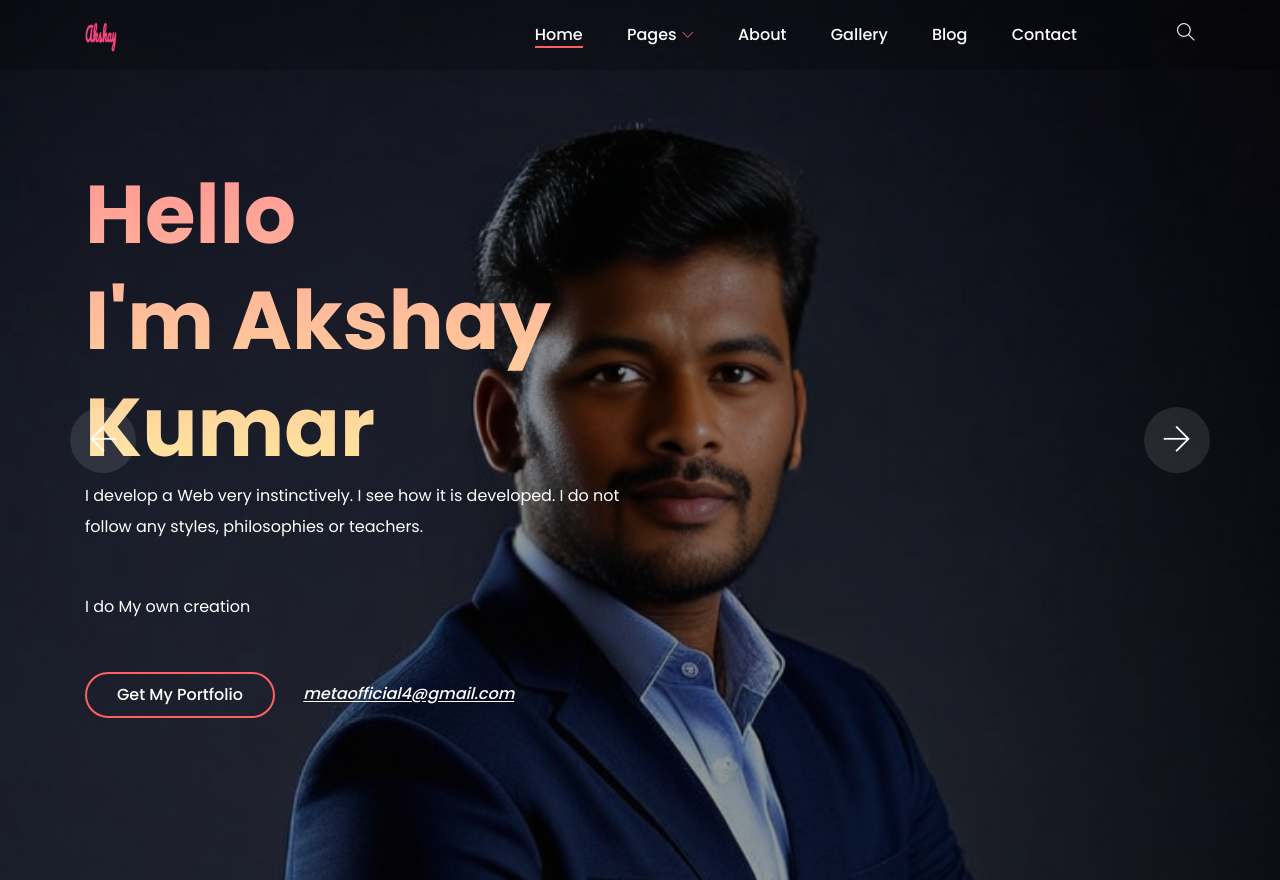
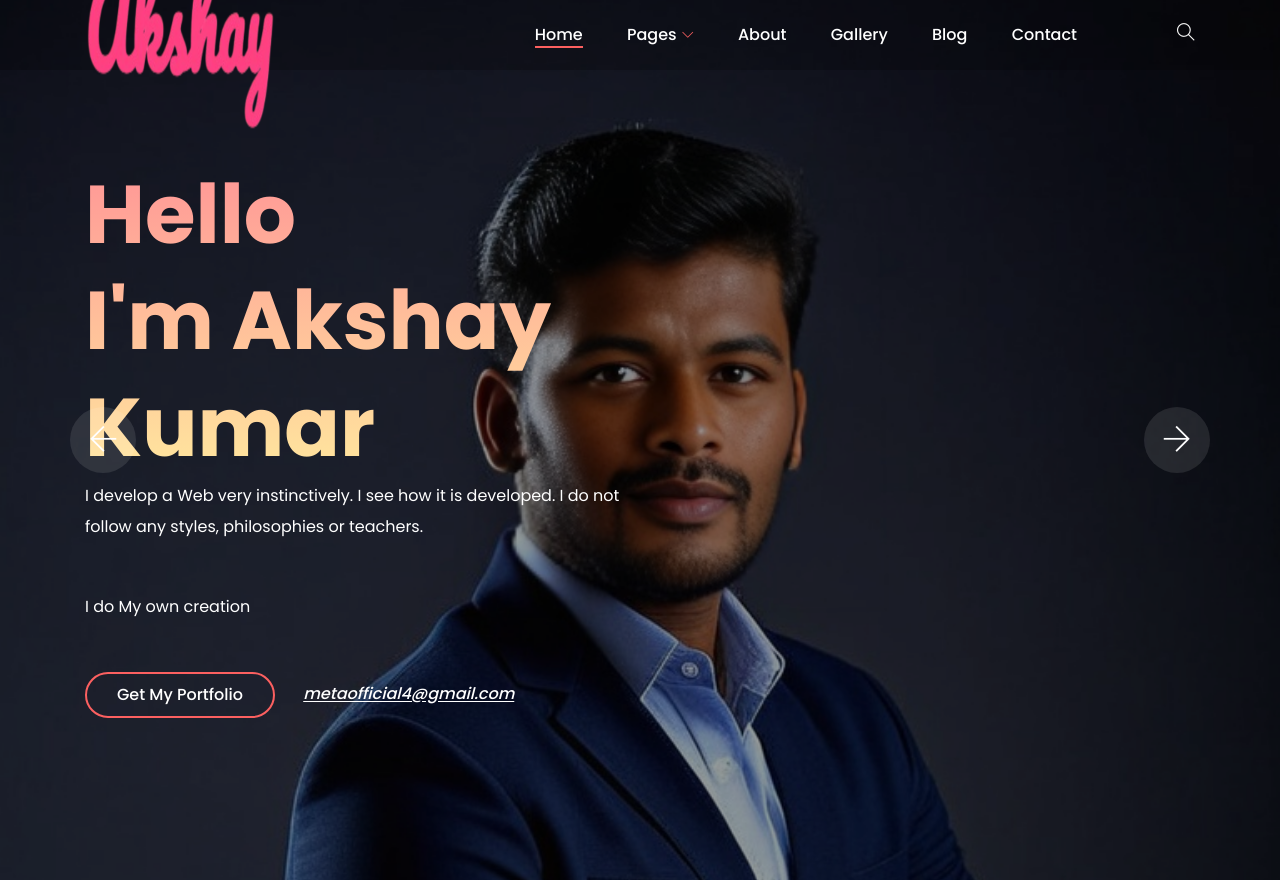
Before and after one commit to meta-offical/Manjunath_Guruji, a website: page index.html in a window 1280 px wide. Shown: the top 880 px of the page. Drawn offline with Linux system fonts and the light colour scheme; files whose address does not match are found by name.

Commit message:
Update index.html

```diff
--- a/index.html
+++ b/index.html
@@ -54,7 +54,7 @@
                     <nav class="classy-navbar justify-content-between" id="alimeNav">
 
                         <!-- Logo -->
-                        <a class="nav-brand" href="./index.html"><img src="img/favicon_io (8)/favicon-32x32.png" alt="appulogo" width=""></a>
+                        <a class="nav-brand" href="./index.html"><img src="img/favicon_io (8)/android-chrome-192x192.png" alt="appulogo" width=""></a>
 
                         <!-- Navbar Toggler -->
                         <div class="classy-navbar-toggler">
```
